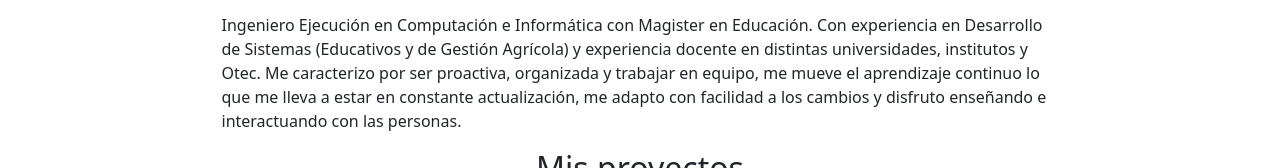
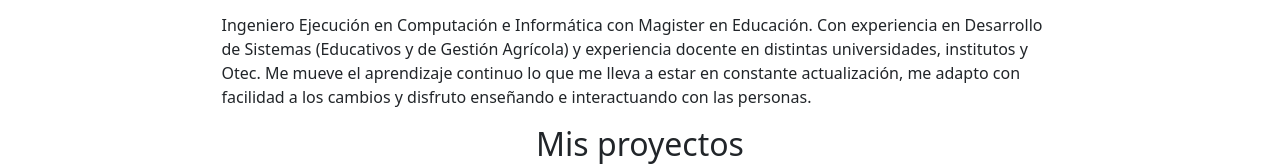
Before and after one commit to Lasteniasalinas/EvaluacionM9-my, a plain HTML site: page index.html in a window 1280 px wide. Shown: the part 402-570 px from the top of the page. Drawn offline with nearby package versions, Linux system fonts and the light colour scheme.

Commit message:
se cambio acerca

```diff
--- a/index.html
+++ b/index.html
@@ -64,8 +64,7 @@
                   Ingeniero Ejecución en Computación e Informática con Magister en
                   Educación. Con experiencia en Desarrollo de Sistemas (Educativos y de
                   Gestión Agrícola) y experiencia docente en distintas universidades,
-                  institutos y Otec. Me caracterizo por ser proactiva, organizada y
-                  trabajar en equipo, me mueve el aprendizaje continuo lo que me lleva a
+                  institutos y Otec. Me mueve el aprendizaje continuo lo que me lleva a
                   estar en constante actualización, me adapto con facilidad a los cambios
                   y disfruto enseñando e interactuando con las personas.
                 </p>
```
